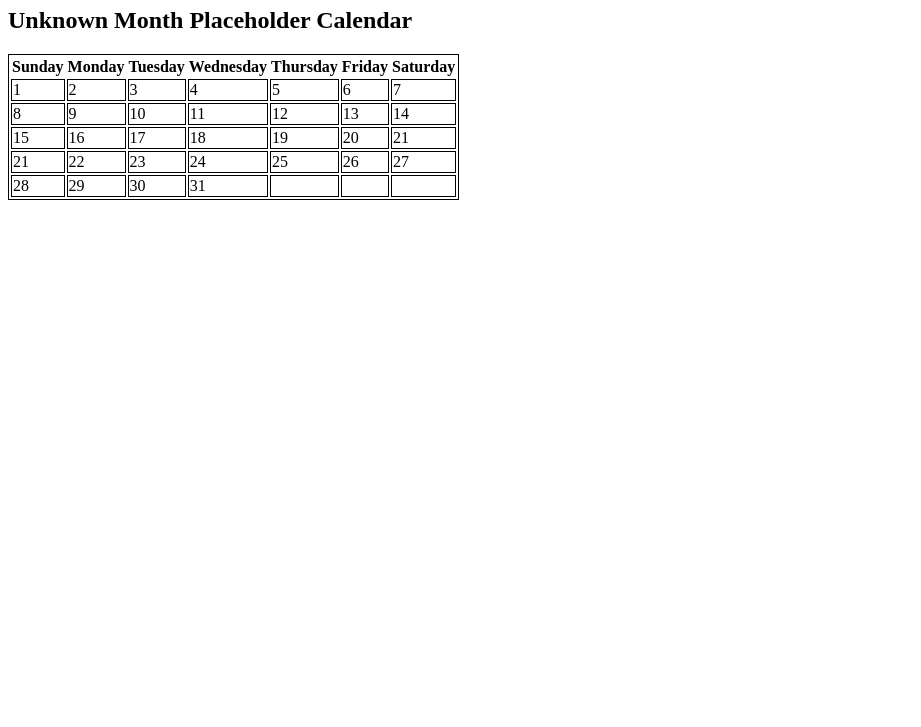
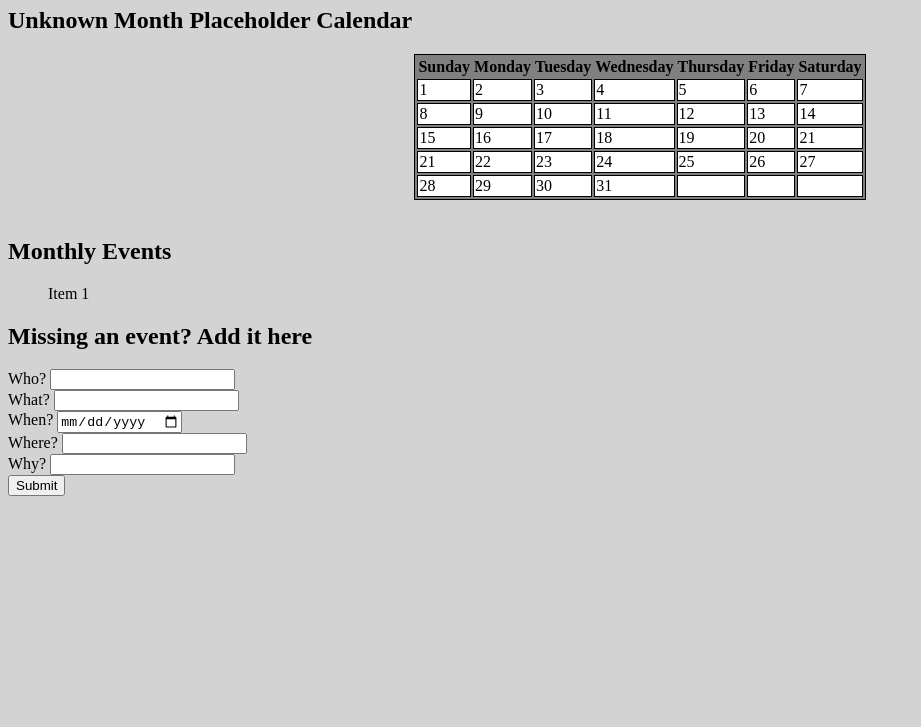
Before and after one commit to IBrickhouse/Calendar-Web-App-Experimentation, a plain HTML site: page index.html in a window 1280 px wide. Shown: the part 73-800 px from the top of the page, without its empty margins (0-921 px from the left). Drawn offline with Linux system fonts and the light colour scheme.

Commit message:
Fill Out Basic Calendar With Basic Formatting

```diff
--- a/css/style.css
+++ b/css/style.css
@@ -1,8 +1,30 @@
-table{
+body {
+    background-color: lightgray;
+}
+
+h1 {
+
+}
+
+h2 {
+
+}
+
+ul {
+    list-style: none;
+  }
+
+#calendar {
+    margin: auto;
     border: 1px solid black;
+    background-color: grey;
 }
 
 td {
     border: 1px solid black;
+    background-color: white;
+}
 
+#events {
+    float: left;
 }
--- a/index.html
+++ b/index.html
@@ -10,7 +10,8 @@
 <body>
     <h1>This is the homepage</h1>
     <h2>Unknown Month Placeholder Calendar</h2>
-    <table>
+    <!-- Calendar Table-->
+    <table id="calendar">
         <tr>
             <th>Sunday</th>
             <th>Monday</th>
@@ -66,5 +67,53 @@
             <td></td>
         </tr>
     </table>
+
+    <br>
+
+    <!-- Events this month-->
+    <section>
+    <form id="events">
+        <h1>Monthly Events</h1>
+
+        <ul id="monEvents"></ul>
+
+        <ul class="eventList">
+            <li class="item">Item 1</li>
+
+        </ul>
+
+        <h2>Missing an event? Add it here</h2>
+        <div class='event'></div>
+        <div>
+            <label for="who">Who?</label>
+            <input type="text" id="who">
+        </div>
+
+        <div>
+            <label for="what">What?</label>
+            <input type="text" id="what">
+        </div>
+
+        <div>
+            <label for="when">When?</label>
+            <input type="date" id="when">
+        </div>
+
+        <div>
+            <label for="where">Where?</label>
+            <input type="text" id="where">
+        </div>
+
+        <!-- This div doesnt make any sense (maybe could be used as something funny) -->
+        <div>
+            <label for="why">Why?</label>
+            <input type="text" id="why">
+        </div>
+        <input class="btn" type="submit" value="Submit">
+    </form>
+
+    </section>
+
+    <script src="main.js"></script>
 </body>
 </html>
--- a/main.js
+++ b/main.js
@@ -0,0 +1,24 @@
+const who = document.querySelector('#who');
+const what = document.querySelector('#what');
+const when = document.querySelector('#when');
+const where = document.querySelector('#where');
+const why = document.querySelector('#why');
+const event = document.querySelector('.event');
+const monEventList = document.querySelector('#monEvents')
+
+events.addEventlistener('submit', addSpecialEvent)
+
+function addSpecialEvent(sub) {
+    sub.preventDefault();
+
+    const li = document.createElement('li');
+    li.appendChild(document.createTextNode(`${who.value} : ${what.value} : ${when.value} : ${where.value} : ${why.value}`));
+
+    monEventList.appendChild(li);
+
+    who.value = '';
+    what.value = '';
+    when.value = '';
+    where.value = '';
+    why.value = '';
+}
```
